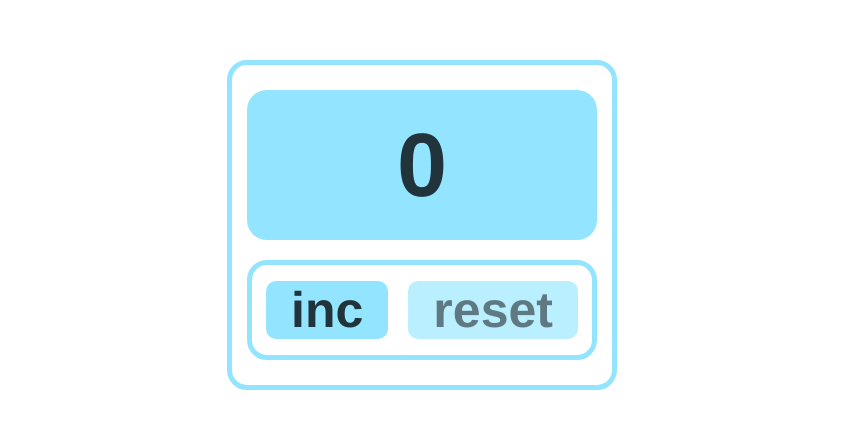
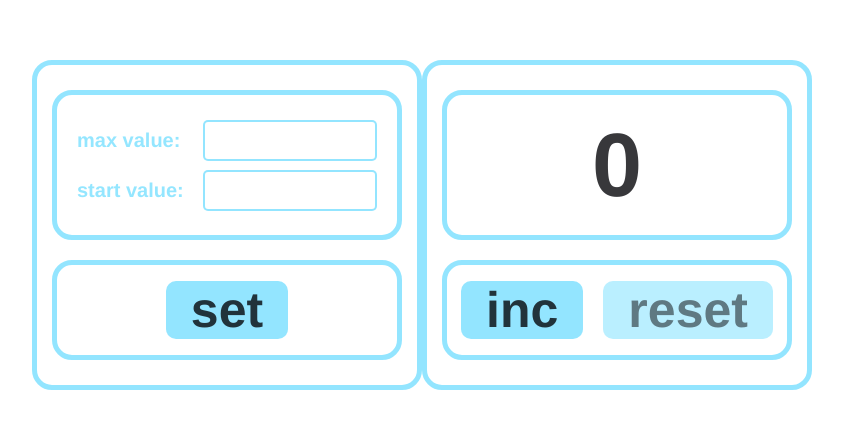
Before and after one commit to ianabarkhatova/counter, a React (Create React App) app: page / in a window 1280 px wide. Shown: the part 175-604 px from the top of the page, without its empty margins (218-1061 px from the left). Built offline with nearby package versions, Linux system fonts and the light colour scheme.

Commit message:
Created and styled Settings block

```diff
--- a/src/App.css
+++ b/src/App.css
@@ -23,8 +23,22 @@
     align-items: center;
     width: 350px;
     height: 150px;
-    background-color: rgba(119, 223, 255, 0.79);
+    border: 5px solid rgba(119, 223, 255, 0.79);
     border-radius: 20px;
+    box-sizing: border-box;
+}
+
+.value-div {
+    display: flex;
+    flex-direction: column;
+    justify-content: space-around;
+    align-items: center;
+    width: 350px;
+    height: 150px;
+    border: 5px solid rgba(119, 223, 255, 0.79);
+    border-radius: 20px;
+    padding: 20px;
+    box-sizing: border-box;
 }
 
 .buttons-div {
@@ -46,7 +60,7 @@
     font-family: Helvetica, sans-serif;
     font-size: 50px;
     font-weight: bold;
-    color: rgba(3,3,6,0.79);
+    color: rgba(3, 3, 6, 0.79);
     padding: 0 25px;
 }
 
@@ -54,7 +68,7 @@
     font-family: Helvetica, sans-serif;
     font-size: 90px;
     font-weight: bold;
-    color: rgba(3,3,6,0.79);
+    color: rgba(3, 3, 6, 0.79);
 }
 
 .span-counter-max {
@@ -66,7 +80,7 @@
 
 .disabled {
     background-color: rgba(119, 223, 255, 0.5);
-    color: rgba(3,3,6,0.5);
+    color: rgba(3, 3, 6, 0.5);
     border-radius: 10px;
     border: none;
     font-family: Helvetica, sans-serif;
@@ -74,3 +88,31 @@
     font-weight: bold;
     padding: 0 25px;
 }
+
+.span-value {
+    display: flex;
+    justify-content: center;
+    align-items: center;
+    font-family: Helvetica, sans-serif;
+    font-size: 20px;
+    font-weight: bold;
+    color: rgba(119, 223, 255, 0.79);
+}
+
+.span-value-div {
+    width: 100%;
+    display: flex;
+    justify-content: space-between;
+    text-align: center;
+}
+
+.input {
+    border: 2px solid rgba(119, 223, 255, 0.79);
+    border-radius: 5px;
+    font-family: Helvetica, sans-serif;
+    font-size: 15px;
+    font-weight: bold;
+    padding: 10px;
+    text-align: center;
+    max-width: 150px;
+}
--- a/src/App.tsx
+++ b/src/App.tsx
@@ -1,6 +1,7 @@
 import React, {useEffect, useState} from 'react';
 import './App.css';
-import {Counter} from "./counter/Counter";
+import {Counter} from "././counter/Counter";
+import {Settings} from "./settings/Settings";
 
 function App() {
     const min = 0;
@@ -31,6 +32,8 @@ function App() {
 
     return (
         <div className="App">
+            <Settings
+                counter={counter}/>
             <Counter
                 counter={counter}
                 incNumber={incHandler}
--- a/src/counter/Counter.tsx
+++ b/src/counter/Counter.tsx
@@ -1,5 +1,5 @@
-import {Button} from "./button/Button";
-import {Number} from "./number/Number";
+import {Button} from "../button/Button";
+import {Number} from "../number/Number";
 
 
 type CounterProps = {
--- /dev/null
+++ b/src/settings/Settings.tsx
@@ -0,0 +1,36 @@
+import {Button} from "../button/Button";
+
+
+type SettingsProps = {
+    counter: number
+};
+
+
+export const Settings = ({counter}: SettingsProps) => {
+    return (
+        <div className={"counter-div"}>
+            <div className={"value-div"}>
+                <div className={"span-value-div"}>
+                    <span className={'span-value'}>max value:</span>
+                    <input className={'input'} type={'number'}/>
+                </div>
+
+                <div className={"span-value-div"}>
+                    <span className={'span-value'}>start value:</span>
+                    <input className={'input'} type={'number'}/>
+                </div>
+
+            </div>
+
+
+            <div className={"buttons-div"}>
+                <Button
+                    title={"set"}
+                    className={"button-main"}
+                    // onClick={incNumber}
+                    // disabled={counter > max}
+                />
+            </div>
+        </div>
+    );
+};
```
Also changed, not shown: src/button/Button.tsx (renamed from src/counter/button/Button.tsx), src/number/Number.tsx (renamed from src/counter/number/Number.tsx).
